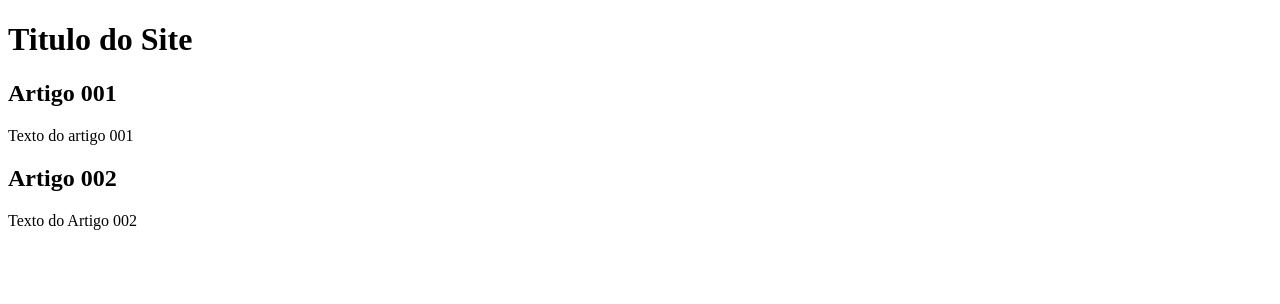
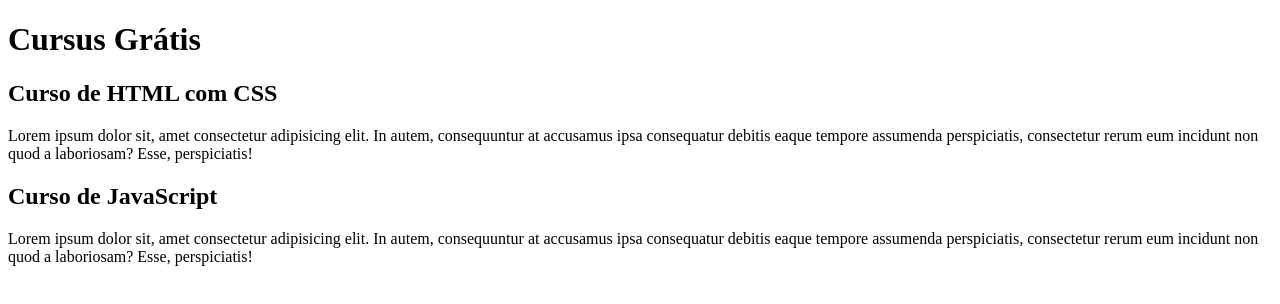
Before and after one commit to rafael89ss/projeto-site, a plain HTML site: page index.html in a window 1280 px wide. Drawn offline with Linux system fonts and the light colour scheme.

Commit message:
comecei a escrever o conteúdo

```diff
--- a/index.html
+++ b/index.html
@@ -4,20 +4,24 @@
     <meta charset="UTF-8">
     <meta http-equiv="X-UA-Compatible" content="IE=edge">
     <meta name="viewport" content="width=device-width, initial-scale=1.0">
-    <title>Titulo do Site</title>
+    <title></title>
 </head>
 <body>
     <main>
         <header>
-            <h1>Titulo do Site</h1>
+            <h1>Cursus Grátis</h1>
         </header>
         <article>
-            <h2>Artigo 001</h2>
-            <p>Texto do artigo 001</p>
+            <h2>Curso de HTML com CSS</h2>
+            <p>Lorem ipsum dolor sit, amet consectetur adipisicing elit. In autem,
+                consequuntur at accusamus ipsa consequatur debitis eaque tempore assumenda perspiciatis,
+                 consectetur rerum eum incidunt non quod a laboriosam? Esse, perspiciatis!</p>
         </article>
         <article>
-            <h2> Artigo 002</h2>
-            <p>Texto do Artigo 002</p>
+            <h2>Curso de JavaScript</h2>
+            <p>Lorem ipsum dolor sit, amet consectetur adipisicing elit. In autem,
+                consequuntur at accusamus ipsa consequatur debitis eaque tempore assumenda perspiciatis,
+                 consectetur rerum eum incidunt non quod a laboriosam? Esse, perspiciatis!</p>
         </article>
     </main>
 
```
